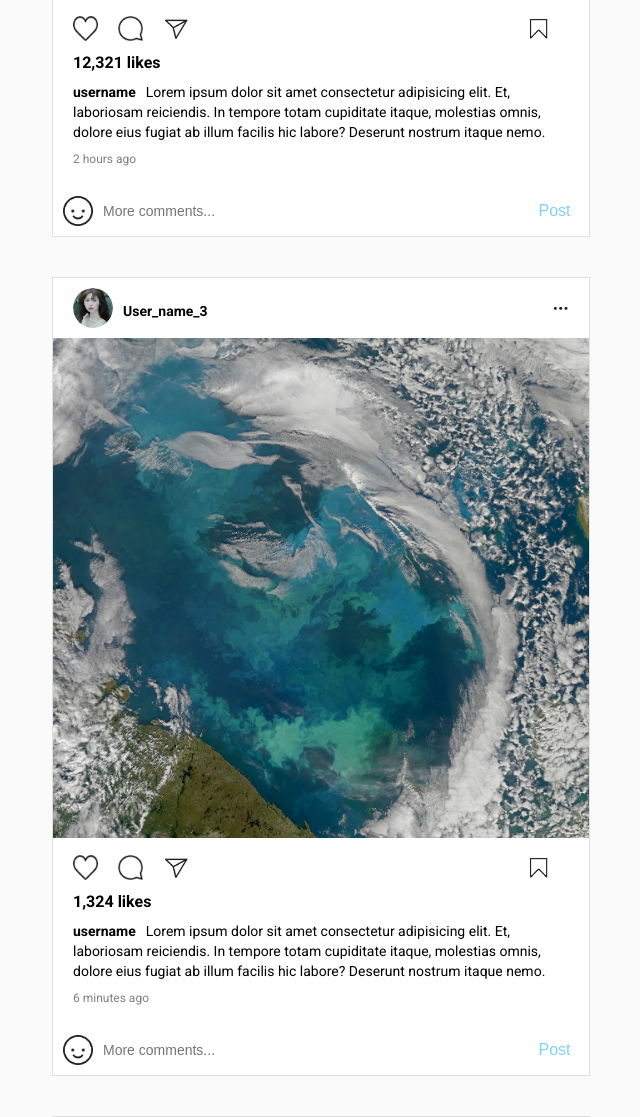
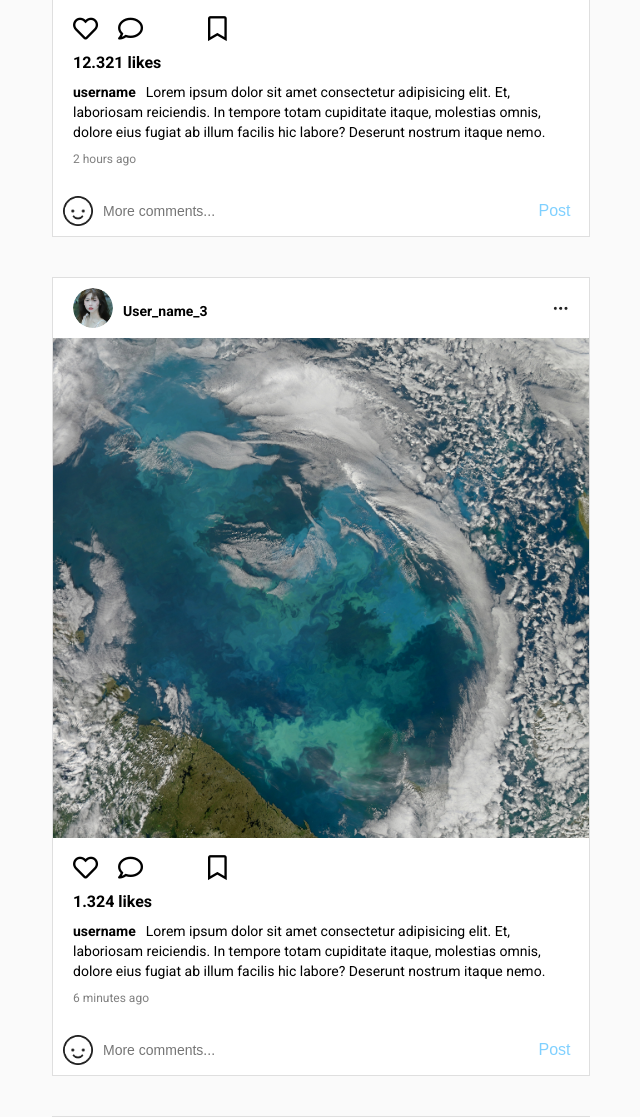
Before and after one commit to Marseilles4/Cong-Nghe-Web-Nhom-19, a PHP site: page /home.html in a window 1280 px wide. Shown: the part 1651-2768 px from the top of the page, without its empty margins (140-780 px from the left). Run offline with PHP 8.4, Linux system fonts and the light colour scheme; some libraries are stand-ins or nearby versions.

Commit message:
Add files via upload

```diff
--- a/home.html
+++ b/home.html
@@ -6,6 +6,7 @@
     <meta http-equiv="X-UA-Compatible" content="IE=edge">
     <meta name="viewport" content="width=device-width, initial-scale=1.0">
     <title>Instagram</title>
+    <link rel="stylesheet" href="https://pro.fontawesome.com/releases/v5.10.0/css/all.css" integrity="sha384-AYmEC3Yw5cVb3ZcuHtOA93w35dYTsvhLPVnYs9eStHfGJvOvKxVfELGroGkvsg+p" crossorigin="anonymous"/>
     <link rel="stylesheet" href="style.css">
 </head>
 
@@ -94,12 +95,12 @@
                     <img src="img/wallpapers-desktop-15-4-2018 (7).jpg" class="post-img" alt="">
                     <div class="post-content">
                         <div class="reaction-wrapper">
-                            <img src="img/like.PNG" class="icon" alt="">
-                            <img src="img/comment.PNG" class="icon" alt="">
-                            <img src="img/send.PNG" class="icon" alt="">
-                            <img src="img/save.PNG" class="icon icon-save" alt="">
+                            <i onclick="Toggle()" id="btn" class="far fa-heart"></i>
+                            <i class="far fa-comment"></i>
+                            <i class="far fa-share"></i>
+                            <i class="far fa-bookmark"></i>
                         </div>
-                        <p class="likes">34,506 likes</p>
+                        <p class="likes">34.506 likes</p>
                         <p class="description"><span>username</span>Lorem ipsum dolor sit amet consectetur adipisicing
                             elit. Et, laboriosam reiciendis. In tempore totam cupiditate itaque, molestias omnis, dolore
                             eius fugiat ab illum facilis hic labore? Deserunt nostrum itaque nemo.
@@ -127,12 +128,12 @@
                     <img src="img/wallpapers-desktop-15-4-2018 (8).jpg" class="post-img" alt="">
                     <div class="post-content">
                         <div class="reaction-wrapper">
-                            <img src="img/like.PNG" class="icon" alt="">
-                            <img src="img/comment.PNG" class="icon" alt="">
-                            <img src="img/send.PNG" class="icon" alt="">
-                            <img src="img/save.PNG" class="icon icon-save" alt="">
+                            <i onclick="Toggle1()" id="btn1" class="far fa-heart"></i>
+                            <i class="far fa-comment"></i>
+                            <i class="far fa-share"></i>
+                            <i class="far fa-bookmark"></i>
                         </div>
-                        <p class="likes">12,321 likes</p>
+                        <p class="likes">12.321 likes</p>
                         <p class="description"><span>username</span>Lorem ipsum dolor sit amet consectetur adipisicing
                             elit. Et, laboriosam reiciendis. In tempore totam cupiditate itaque, molestias omnis, dolore
                             eius fugiat ab illum facilis hic labore? Deserunt nostrum itaque nemo.
@@ -160,12 +161,12 @@
                     <img src="img/wallpapers-desktop-15-4-2018 (9).jpg" class="post-img" alt="">
                     <div class="post-content">
                         <div class="reaction-wrapper">
-                            <img src="img/like.PNG" class="icon" alt="">
-                            <img src="img/comment.PNG" class="icon" alt="">
-                            <img src="img/send.PNG" class="icon" alt="">
-                            <img src="img/save.PNG" class="icon icon-save" alt="">
+                            <i onclick="Toggle()" id="btn" class="far fa-heart"></i>
+                            <i class="far fa-comment"></i>
+                            <i class="far fa-share"></i>
+                            <i class="far fa-bookmark"></i>
                         </div>
-                        <p class="likes">1,324 likes</p>
+                        <p class="likes">1.324 likes</p>
                         <p class="description"><span>username</span>Lorem ipsum dolor sit amet consectetur adipisicing
                             elit. Et, laboriosam reiciendis. In tempore totam cupiditate itaque, molestias omnis, dolore
                             eius fugiat ab illum facilis hic labore? Deserunt nostrum itaque nemo.
@@ -193,12 +194,12 @@
                     <img src="img/wallpapers-desktop-15-4-2018 (10).jpg" class="post-img" alt="">
                     <div class="post-content">
                         <div class="reaction-wrapper">
-                            <img src="img/like.PNG" class="icon" alt="">
-                            <img src="img/comment.PNG" class="icon" alt="">
-                            <img src="img/send.PNG" class="icon" alt="">
-                            <img src="img/save.PNG" class="icon icon-save" alt="">
+                            <i onclick="Toggle()" id="btn" class="far fa-heart"></i>
+                            <i class="far fa-comment"></i>
+                            <i class="far fa-share"></i>
+                            <i class="far fa-bookmark"></i>
                         </div>
-                        <p class="likes">1,506 likes</p>
+                        <p class="likes">1.506 likes</p>
                         <p class="description"><span>username</span>Lorem ipsum dolor sit amet consectetur adipisicing
                             elit. Et, laboriosam reiciendis. In tempore totam cupiditate itaque, molestias omnis, dolore
                             eius fugiat ab illum facilis hic labore? Deserunt nostrum itaque nemo.
@@ -226,10 +227,10 @@
                     <img src="img/wallpapers-desktop-15-4-2018 (11).jpg" class="post-img" alt="">
                     <div class="post-content">
                         <div class="reaction-wrapper">
-                            <img src="img/like.PNG" class="icon" alt="">
-                            <img src="img/comment.PNG" class="icon" alt="">
-                            <img src="img/send.PNG" class="icon" alt="">
-                            <img src="img/save.PNG" class="icon icon-save" alt="">
+                            <i onclick="Toggle()" id="btn" class="far fa-heart"></i>
+                            <i class="far fa-comment"></i>
+                            <i class="far fa-share"></i>
+                            <i class="far fa-bookmark"></i>
                         </div>
                         <p class="likes">106 likes</p>
                         <p class="description"><span>username</span>Lorem ipsum dolor sit amet consectetur adipisicing
@@ -259,10 +260,10 @@
                     <img src="img/wallpapers-desktop-15-4-2018 (12).jpg" class="post-img" alt="">
                     <div class="post-content">
                         <div class="reaction-wrapper">
-                            <img src="img/like.PNG" class="icon" alt="">
-                            <img src="img/comment.PNG" class="icon" alt="">
-                            <img src="img/send.PNG" class="icon" alt="">
-                            <img src="img/save.PNG" class="icon icon-save" alt="">
+                            <i onclick="Toggle()" id="btn" class="far fa-heart"></i>
+                            <i class="far fa-comment"></i>
+                            <i class="far fa-share"></i>
+                            <i class="far fa-bookmark"></i>
                         </div>
                         <p class="likes">16 likes</p>
                         <p class="description"><span>username</span>Lorem ipsum dolor sit amet consectetur adipisicing
@@ -356,6 +357,7 @@
             </div>
         </div>
     </section>
+    <script src="js/main.js"></script>
 </body>
 
 </html>
--- /dev/null
+++ b/main.js
@@ -0,0 +1,24 @@
+var btn = document.getElementById('btn');
+var btn1 = document.getElementById('btn1');
+
+function Toggle(){
+    if(btn.classList.contains("far")){
+        btn.classList.remove("far");
+        btn.classList.add("fas");
+    }
+    else{
+        btn.classList.remove("fas");
+        btn.classList.add("far");
+    }
+}
+
+function Toggle1(){
+    if(btn1.classList.contains("far")){
+        btn1.classList.remove("far");
+        btn1.classList.add("fas");
+    }
+    else{
+        btn1.classList.remove("fas");
+        btn1.classList.add("far");
+    }
+}
--- a/style.css
+++ b/style.css
@@ -238,13 +238,14 @@ body{
     margin-top: -20px;
     align-items: center;
 }
-.reaction-wrapper .icon{
-    height: 25px;
-    margin: 0;
+.reaction-wrapper i{
+    font-size: 25px;
     margin-right: 20px;
+    transition: .4s;
 }
-.reaction-wrapper .icon-save{
-    margin-left: auto;
+.fas{
+    color: #f50057;
+    transition: .4s;
 }
 .right-col{
     padding: 18px;
```
